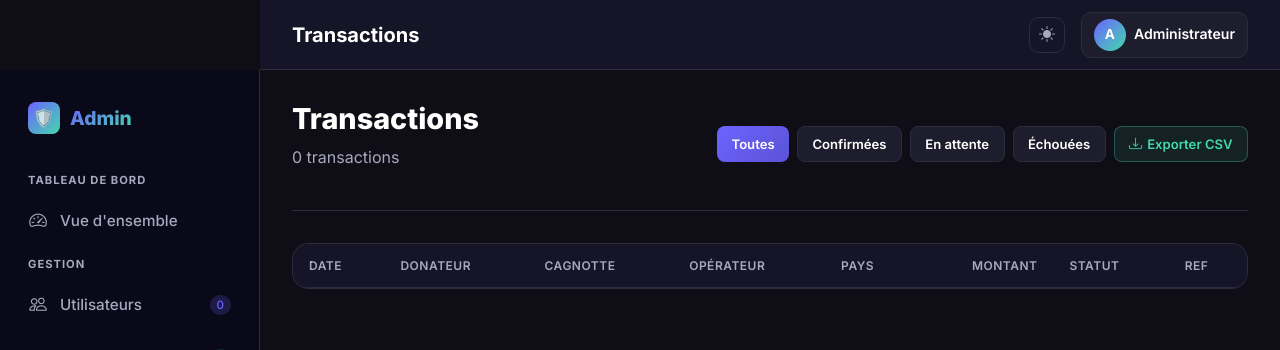
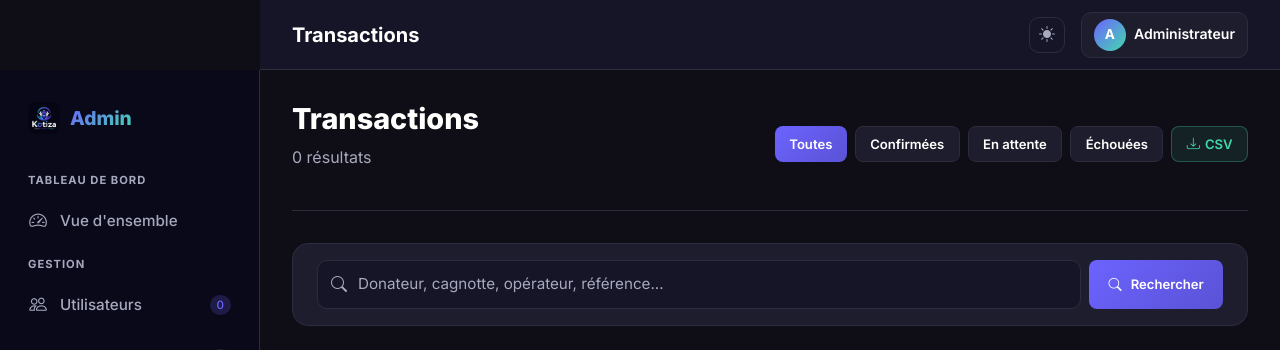
Before and after one commit to Fochiv/Kotiza, a PHP site: page /admin/transactions.php in a window 1280 px wide. Shown: the top 350 px of the page. Run offline with PHP 8.4, Linux system fonts and the light colour scheme; the visitor is signed in with stand-in values (Sample User, id 1); data comes from the database, SQL or seed files in the repository; both versions use the stored data as it was after the commit; lists and menus that the app fills with data are empty.

Commit message:
Add search functionality to transactions and KYC, and update supported operators
Implement search bars on the KYC and transactions pages, modify the admin sidebar logo, and expand the list of supported operators on the homepage.

Replit-Commit-Author: Agent
Replit-Commit-Session-Id: 1e138c79-429d-4677-b46c-fa49015fcb8c
Replit-Commit-Checkpoint-Type: full_checkpoint
Replit-Commit-Event-Id: d63bdcc4-a79d-4ffb-83b3-3505cfae3b74
Replit-Commit-Screenshot-Url: https://storage.googleapis.com/screenshot-production-us-central1/a96a9f75-812a-45a2-8faf-8b650fa01668/1e138c79-429d-4677-b46c-fa49015fcb8c/czucw9p
Replit-Helium-Checkpoint-Created: true

```diff
--- a/admin/login.php
+++ b/admin/login.php
@@ -55,10 +55,7 @@ if ($_SERVER['REQUEST_METHOD'] === 'POST') {
   <div class="container">
     <div class="auth-card" style="max-width:420px;">
       <div class="auth-logo">
-        <img src="/logo.png" alt="Kotiza" style="width:72px;height:72px;border-radius:18px;object-fit:cover;margin:0 auto 12px;display:block;box-shadow:0 8px 24px rgba(108,99,255,0.3);">
-        <div style="width:52px;height:52px;border-radius:14px;background:linear-gradient(135deg,#6c63ff,#43d9ad);display:flex;align-items:center;justify-content:center;margin:0 auto 12px;">
-          <i class="bi bi-shield-lock-fill" style="font-size:1.6rem;color:#fff;"></i>
-        </div>
+        <img src="/logo.png" alt="Kotiza" style="width:80px;height:80px;border-radius:20px;object-fit:cover;margin:0 auto 16px;display:block;box-shadow:0 8px 32px rgba(108,99,255,0.35);">
         <div style="font-size:1.5rem;font-weight:900;background:linear-gradient(135deg,#6c63ff,#43d9ad);-webkit-background-clip:text;-webkit-text-fill-color:transparent;">Administration</div>
         <div style="color:var(--text-muted);font-size:0.85rem;">Accès réservé aux administrateurs</div>
       </div>
--- a/admin/transactions.php
+++ b/admin/transactions.php
@@ -5,30 +5,30 @@ requireAdmin();
 $pdo = getDB();
 
 $filter = sanitize($_GET['filter'] ?? 'all');
+$search = sanitize($_GET['search'] ?? '');
 $page = max(1,(int)($_GET['page'] ?? 1));
 $perPage = 30; $offset = ($page-1)*$perPage;
 
-$where = $filter !== 'all' ? "WHERE d.status='$filter'" : '';
-$total = $pdo->query("SELECT COUNT(*) FROM donations d $where")->fetchColumn();
+$conditions = [];
+$params = [];
+if ($filter !== 'all') { $conditions[] = "d.status=?"; $params[] = $filter; }
+if ($search) {
+    $conditions[] = "(d.donor_name LIKE ? OR d.reference LIKE ? OR c.title LIKE ? OR d.operator LIKE ?)";
+    $params = array_merge($params, ["%$search%", "%$search%", "%$search%", "%$search%"]);
+}
+$where = $conditions ? 'WHERE ' . implode(' AND ', $conditions) : '';
+
+$countStmt = $pdo->prepare("SELECT COUNT(*) FROM donations d JOIN campaigns c ON d.campaign_id=c.id $where");
+$countStmt->execute($params);
+$total = $countStmt->fetchColumn();
 $pages = ceil($total/$perPage);
 
-$stmt = $pdo->query("SELECT d.*, c.title as campaign_title FROM donations d JOIN campaigns c ON d.campaign_id=c.id $where ORDER BY d.created_at DESC LIMIT $perPage OFFSET $offset");
-$list = $stmt->fetchAll();
+$listStmt = $pdo->prepare("SELECT d.*, c.title as campaign_title FROM donations d JOIN campaigns c ON d.campaign_id=c.id $where ORDER BY d.created_at DESC LIMIT $perPage OFFSET $offset");
+$listStmt->execute($params);
+$list = $listStmt->fetchAll();
 
 require_once __DIR__ . '/../includes/admin_layout.php';
 ?>
-
-<div class="page-header d-flex justify-content-between align-items-center">
-  <div><h1 class="page-title">Transactions</h1><p class="page-subtitle"><?= number_format($total,0,',',' ') ?> transactions</p></div>
-  <div class="d-flex gap-2 flex-wrap">
-    <?php foreach(['all'=>'Toutes','success'=>'Confirmées','pending'=>'En attente','failed'=>'Échouées'] as $f=>$l): ?>
-      <a href="?filter=<?=$f?>" class="btn-sm-kotiza <?=$filter===$f?'btn-primary-sm':''?>" style="<?=$filter!==$f?'background:var(--bg-card);color:var(--text);border:1px solid var(--border);':''?>"><?=$l?></a>
-    <?php endforeach; ?>
-    <a href="?filter=<?=$filter?>&export=csv" class="btn-sm-kotiza" style="background:rgba(67,217,173,0.1);color:var(--accent);border:1px solid rgba(67,217,173,0.3);">
-      <i class="bi bi-download"></i> Exporter CSV
-    </a>
-  </div>
-</div>
 
 <?php
 if (isset($_GET['export']) && $_GET['export'] === 'csv') {
@@ -37,13 +37,42 @@ if (isset($_GET['export']) && $_GET['export'] === 'csv') {
     $out = fopen('php://output','w');
     fprintf($out, chr(0xEF).chr(0xBB).chr(0xBF));
     fputcsv($out, ['ID','Date','Donateur','Email','Campagne','Montant','Devise','Opérateur','Pays','Statut','Transaction ID'], ';');
-    $all = $pdo->query("SELECT d.*, c.title as campaign_title FROM donations d JOIN campaigns c ON d.campaign_id=c.id $where ORDER BY d.created_at DESC")->fetchAll();
-    foreach ($all as $d) {
+    $exportStmt = $pdo->prepare("SELECT d.*, c.title as campaign_title FROM donations d JOIN campaigns c ON d.campaign_id=c.id $where ORDER BY d.created_at DESC");
+    $exportStmt->execute($params);
+    foreach ($exportStmt->fetchAll() as $d) {
         fputcsv($out, [$d['id'],date('d/m/Y H:i',strtotime($d['created_at'])),$d['donor_name'],$d['donor_email'],$d['campaign_title'],$d['amount'],$d['currency'],$d['operator'],$d['country_code'],$d['status'],$d['transaction_id']], ';');
     }
     fclose($out); exit;
 }
 ?>
+
+<div class="page-header d-flex justify-content-between align-items-center flex-wrap gap-3">
+  <div><h1 class="page-title">Transactions</h1><p class="page-subtitle"><?= number_format($total,0,',',' ') ?> résultats</p></div>
+  <div class="d-flex gap-2 flex-wrap">
+    <?php foreach(['all'=>'Toutes','success'=>'Confirmées','pending'=>'En attente','failed'=>'Échouées'] as $f=>$l): ?>
+      <a href="?filter=<?=$f?>&search=<?= urlencode($search) ?>" class="btn-sm-kotiza <?=$filter===$f?'btn-primary-sm':''?>" style="<?=$filter!==$f?'background:var(--bg-card);color:var(--text);border:1px solid var(--border);':''?>"><?=$l?></a>
+    <?php endforeach; ?>
+    <a href="?filter=<?=$filter?>&search=<?= urlencode($search) ?>&export=csv" class="btn-sm-kotiza" style="background:rgba(67,217,173,0.1);color:var(--accent);border:1px solid rgba(67,217,173,0.3);">
+      <i class="bi bi-download"></i> CSV
+    </a>
+  </div>
+</div>
+
+<div class="card-kotiza mb-4">
+  <div class="card-body" style="padding:1rem 1.5rem;">
+    <form method="GET" class="d-flex gap-2 flex-wrap">
+      <input type="hidden" name="filter" value="<?= $filter ?>">
+      <div class="input-group-kotiza" style="flex:1;min-width:220px;">
+        <i class="bi bi-search input-icon"></i>
+        <input type="text" name="search" class="form-control-kotiza form-control" placeholder="Donateur, cagnotte, opérateur, référence..." value="<?= $search ?>">
+      </div>
+      <button type="submit" class="btn-sm-kotiza btn-primary-sm" style="padding:0.6rem 1.2rem;"><i class="bi bi-search me-1"></i>Rechercher</button>
+      <?php if ($search): ?>
+        <a href="?filter=<?=$filter?>" class="btn-sm-kotiza" style="background:var(--bg3);color:var(--text);border:1px solid var(--border);padding:0.6rem 1rem;"><i class="bi bi-x-lg"></i></a>
+      <?php endif; ?>
+    </form>
+  </div>
+</div>
 
 <div class="card-kotiza">
   <div class="card-body p-0">
@@ -81,7 +110,7 @@ if (isset($_GET['export']) && $_GET['export'] === 'csv') {
 <?php if ($pages > 1): ?>
 <div class="d-flex justify-content-center gap-2 mt-4">
   <?php for($i=1;$i<=$pages;$i++): ?>
-    <a href="?page=<?=$i?>&filter=<?=$filter?>" class="btn-sm-kotiza <?=$i===$page?'btn-primary-sm':''?>" style="<?=$i!==$page?'background:var(--bg-card);color:var(--text);border:1px solid var(--border);':''?>"><?=$i?></a>
+    <a href="?page=<?=$i?>&filter=<?=$filter?>&search=<?= urlencode($search) ?>" class="btn-sm-kotiza <?=$i===$page?'btn-primary-sm':''?>" style="<?=$i!==$page?'background:var(--bg-card);color:var(--text);border:1px solid var(--border);':''?>"><?=$i?></a>
   <?php endfor; ?>
 </div>
 <?php endif; ?>
--- a/includes/admin_layout.php
+++ b/includes/admin_layout.php
@@ -25,7 +25,7 @@ $stats = getCampaignStats();
 <!-- Admin sidebar -->
 <aside class="sidebar admin-sidebar">
   <div class="sidebar-brand">
-    <div style="width:32px;height:32px;border-radius:8px;background:linear-gradient(135deg,#6c63ff,#43d9ad);display:flex;align-items:center;justify-content:center;font-size:1.1rem;">🛡️</div>
+    <img src="/logo.png" alt="Kotiza" style="width:32px;height:32px;border-radius:8px;object-fit:cover;flex-shrink:0;">
     <span class="sidebar-brand-name">Admin</span>
   </div>
 
```
Also changed, not shown: admin/kyc.php (+37 -10 lines), index.php (+18 -2 lines), db/kotiza.db.
